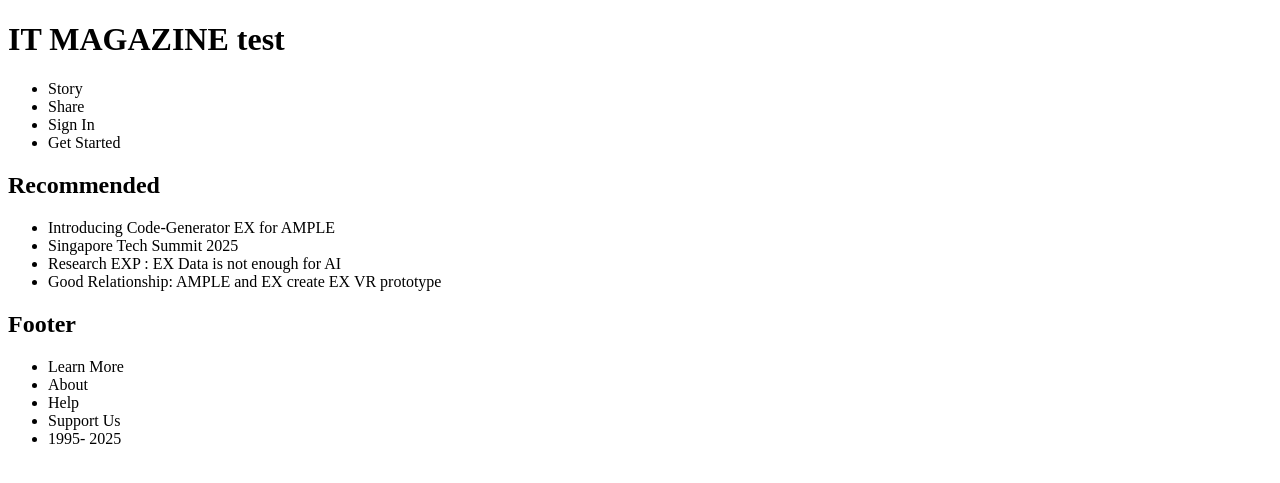
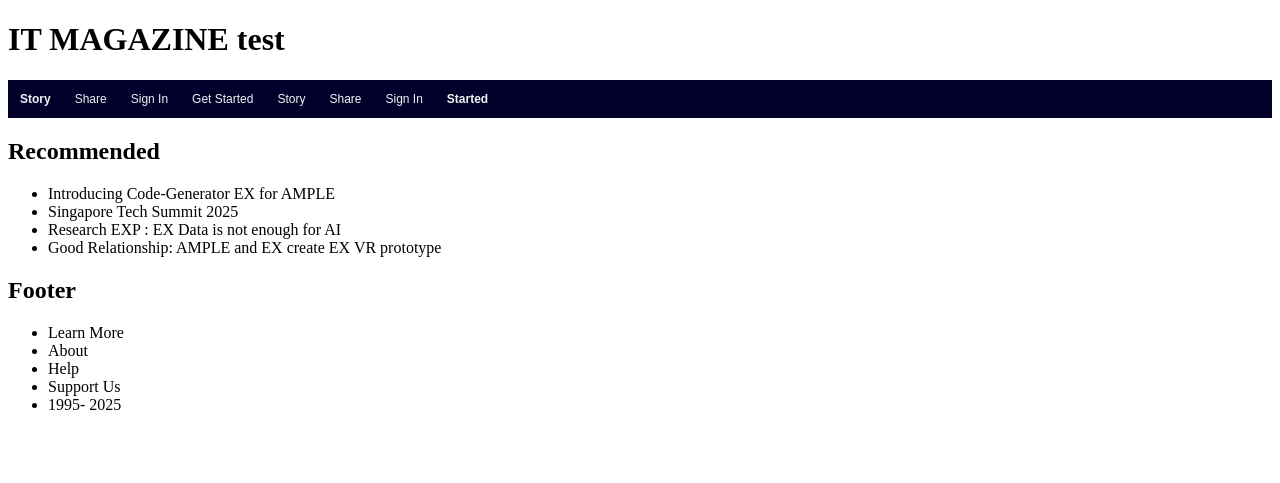
Before and after one commit to devjorgesoto/it-magazine-app, a Django app: page /articles/ in a window 1280 px wide. Shown: the top 483 px of the page. Run offline with Django 3.2, Linux system fonts and the light colour scheme.

Commit message:
First basic css set up

```diff
--- /dev/null
+++ b/itmagazineapp/articles/static/articles/style.css
@@ -0,0 +1,32 @@
+
+/* BARRA DE NAVEGACION */
+
+/* Add a black background color to the top navigation */
+.topnav {
+
+    background-color: #00002B;
+    overflow:auto;
+
+}
+
+/* Style the links inside the navigation bar */
+.topnav a {
+
+    float: left;
+    color: #f2f2f2;
+    text-align: center;
+    padding: 12px 12px;
+    text-decoration: none;
+    font-size: 12px;
+    font-family: Arial, Helvetica, sans-serif;
+    display:grid;
+
+}
+
+/* Change the color of links on hover */
+.topnav a:hover {
+    border-style: solid;
+    border-color: #ddd;
+    border-width: 0.1em;
+
+  }
--- a/itmagazineapp/articles/templates/home.html
+++ b/itmagazineapp/articles/templates/home.html
@@ -4,19 +4,33 @@
     <meta charset="UTF-8">
     <meta http-equiv="X-UA-Compatible" content="IE=edge">
     <meta name="viewport" content="width=device-width, initial-scale=1.0">
+
     <title>Articles</title>
+
+    {% load static %}
+
+    <link rel="stylesheet" href="{% static 'articles/style.css' %}">
+
+
 </head>
 <body>
 
 
     <h1>IT MAGAZINE test</h1>
 
-    <ul>
-        <li>Story</li>
-        <li>Share</li>
-        <li>Sign In</li>
-        <li>Get Started</li>
-    </ul>
+    <div class="topnav">
+        <a href="#story"><strong>Story</strong></a>
+        <a href="#share">Share</a>
+        <a href="#signin">Sign In</a>
+        <a href="#getstarted">Get Started</a>
+
+        <a href="#story">Story</a>
+        <a href="#share">Share</a>
+        <a href="#signin">Sign In</a>
+        <a href="#getstarted"><strong>Started</strong></a>
+
+    </div>
+
 
     <h2>Recommended</h2>
 
--- a/itmagazineapp/articles/urls.py
+++ b/itmagazineapp/articles/urls.py
@@ -4,6 +4,8 @@ from . import views
 
 urlpatterns = [
 
+    # Remember: Every path here have "articles/" added before.
+
     path( "" , views.home, name="home"),
     path( "article/" , views.article, name="article"),
 
```
Also changed, not shown: itmagazineapp/itmagazineapp/settings.py (+8 -1 lines), itmagazineapp/articles/static/articles/alexandre_pellaes_hero_image.jpg (added), itmagazineapp/db.sqlite3, itmagazineapp/itmagazineapp/templates/base.html (added).
